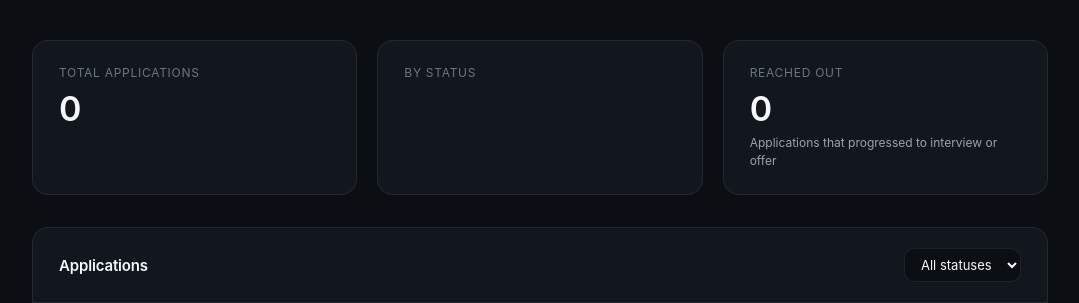
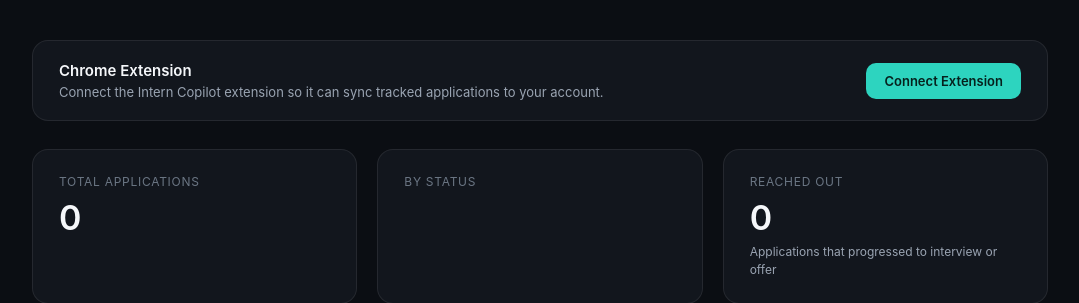
Before and after one commit to razeen06/application-tracker, a Flask app: page /dashboard in a window 1280 px wide. Shown: the part 84-387 px from the top of the page, without its empty margins (100-1179 px from the left). Run offline with Flask 3, Linux system fonts and the light colour scheme; the visitor is signed in with stand-in values (Sample User, id 1).

Commit message:
Add one-click Connect Extension flow via externally_connectable

```diff
--- a/app.py
+++ b/app.py
@@ -60,6 +60,13 @@ def create_app():
     app.config["GOOGLE_CLIENT_SECRET"] = google_client_secret
     app.config["OAUTH_READY"] = bool(google_client_id and google_client_secret)
 
+    # The "Connect Extension" button needs the Chrome extension's ID to call
+    # chrome.runtime.sendMessage(EXTENSION_ID, ...). This is the *current
+    # dev/unpacked* ID -- Chrome assigns a new permanent ID once this is
+    # published to the Chrome Web Store, at which point this must be updated
+    # (an env var change on Render, not a code change).
+    app.config["EXTENSION_ID"] = os.getenv("EXTENSION_ID", "omfepdnjidhlachagnbielicaghjpdkm")
+
     app.config["SQLALCHEMY_DATABASE_URI"] = _database_uri()
     app.config["SQLALCHEMY_TRACK_MODIFICATIONS"] = False
 
--- a/render.yaml
+++ b/render.yaml
@@ -20,6 +20,12 @@ services:
         sync: false
       - key: GEMINI_API_KEY
         sync: false
+      # Current dev/unpacked extension ID. MUST be updated (here, in the
+      # Render dashboard, and in .env.example) to the new permanent ID Chrome
+      # assigns once this extension is published to the Chrome Web Store --
+      # see the comment in .env.example for why.
+      - key: EXTENSION_ID
+        value: "omfepdnjidhlachagnbielicaghjpdkm"
       - key: DATABASE_URL
         fromDatabase:
           name: application-tracker-db
--- a/routes.py
+++ b/routes.py
@@ -97,7 +97,11 @@ def logout():
 @main_routes.route("/dashboard")
 @login_required
 def dashboard():
-    return render_template("dashboard.html", user_name=session.get("user_name"))
+    return render_template(
+        "dashboard.html",
+        user_name=session.get("user_name"),
+        extension_id=current_app.config.get("EXTENSION_ID"),
+    )
 
 
 @main_routes.route("/api/token")
--- a/templates/dashboard.html
+++ b/templates/dashboard.html
@@ -234,6 +234,57 @@
     font-size: 14px;
   }
 
+  .connect-card {
+    display: flex;
+    align-items: center;
+    justify-content: space-between;
+    gap: 16px;
+    flex-wrap: wrap;
+    margin-bottom: 28px;
+    padding: 20px 26px;
+  }
+
+  .connect-card-text h2 {
+    font-size: 15px;
+    font-weight: 600;
+    margin: 0 0 4px;
+  }
+  .connect-card-text p {
+    font-size: 13px;
+    color: var(--text-secondary);
+    margin: 0;
+  }
+
+  .connect-card-action {
+    display: flex;
+    align-items: center;
+    gap: 14px;
+    flex: none;
+  }
+
+  .connect-btn {
+    background: var(--accent);
+    color: var(--accent-ink);
+    border: none;
+    border-radius: var(--radius-md);
+    padding: 10px 18px;
+    font-size: 13px;
+    font-weight: 600;
+    font-family: inherit;
+    cursor: pointer;
+    white-space: nowrap;
+    transition: background 0.15s ease;
+  }
+  .connect-btn:hover { background: var(--accent-hover); }
+  .connect-btn:disabled { opacity: 0.6; cursor: default; }
+
+  .connect-status {
+    font-size: 13px;
+    min-height: 18px;
+  }
+  .connect-status-success { color: var(--status-offer-dot); }
+  .connect-status-error { color: var(--status-rejected-dot); }
+
   @media (max-width: 720px) {
     .page { padding: 32px 20px 64px; }
     .stat-row { grid-template-columns: 1fr; }
@@ -256,6 +307,17 @@
       <form class="signout-form" action="/logout" method="post">
         <button type="submit">Sign out</button>
       </form>
+    </div>
+
+    <div class="card connect-card">
+      <div class="connect-card-text">
+        <h2>Chrome Extension</h2>
+        <p>Connect the Intern Copilot extension so it can sync tracked applications to your account.</p>
+      </div>
+      <div class="connect-card-action">
+        <span class="connect-status" id="connectStatus"></span>
+        <button class="connect-btn" id="connectExtensionBtn">Connect Extension</button>
+      </div>
     </div>
 
     <div class="stat-row">
@@ -447,6 +509,58 @@
     }
 
     init();
+
+    // ---------- Connect Extension ----------
+    // Current dev/unpacked extension ID -- see the comment on EXTENSION_ID in
+    // app.py and .env.example. This MUST be updated to the permanent ID
+    // Chrome Web Store assigns once the extension is published there.
+    const EXTENSION_ID = {{ extension_id | tojson }};
+
+    document.getElementById("connectExtensionBtn").addEventListener("click", async () => {
+      const btn = document.getElementById("connectExtensionBtn");
+      const statusEl = document.getElementById("connectStatus");
+
+      btn.disabled = true;
+      statusEl.className = "connect-status";
+      statusEl.textContent = "Connecting...";
+
+      // chrome.runtime only exists on this page at all if some installed
+      // extension's externally_connectable.matches covers this origin --
+      // if the extension isn't installed, this is undefined synchronously,
+      // it doesn't throw or hang.
+      if (typeof chrome === "undefined" || !chrome.runtime || !chrome.runtime.sendMessage) {
+        statusEl.textContent = "Extension not detected — install it first.";
+        statusEl.className = "connect-status connect-status-error";
+        btn.disabled = false;
+        return;
+      }
+
+      try {
+        const tokenRes = await fetch("/api/token");
+        const tokenData = await tokenRes.json();
+
+        chrome.runtime.sendMessage(
+          EXTENSION_ID,
+          { type: "SET_API_TOKEN", token: tokenData.token },
+          (response) => {
+            btn.disabled = false;
+
+            if (chrome.runtime.lastError || !response || !response.ok) {
+              statusEl.textContent = "Extension not detected — install it first.";
+              statusEl.className = "connect-status connect-status-error";
+              return;
+            }
+
+            statusEl.textContent = "Connected!";
+            statusEl.className = "connect-status connect-status-success";
+          }
+        );
+      } catch (err) {
+        statusEl.textContent = "Something went wrong — try again.";
+        statusEl.className = "connect-status connect-status-error";
+        btn.disabled = false;
+      }
+    });
   </script>
 </body>
 </html>
```
Also changed, not shown: 1 other file.
